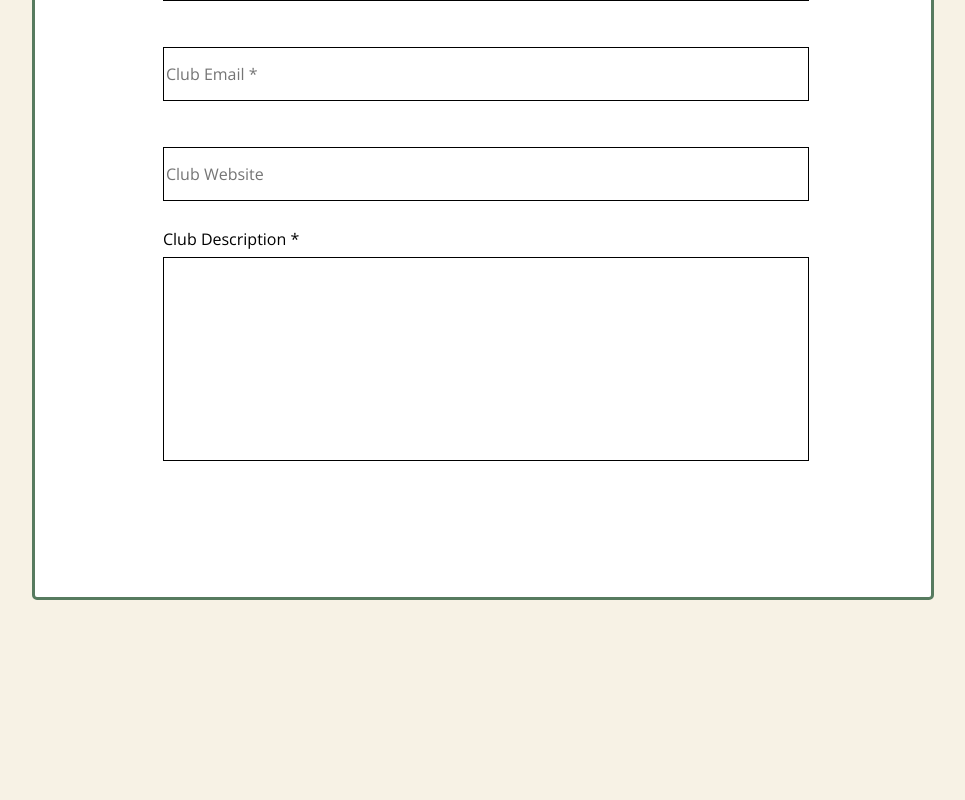
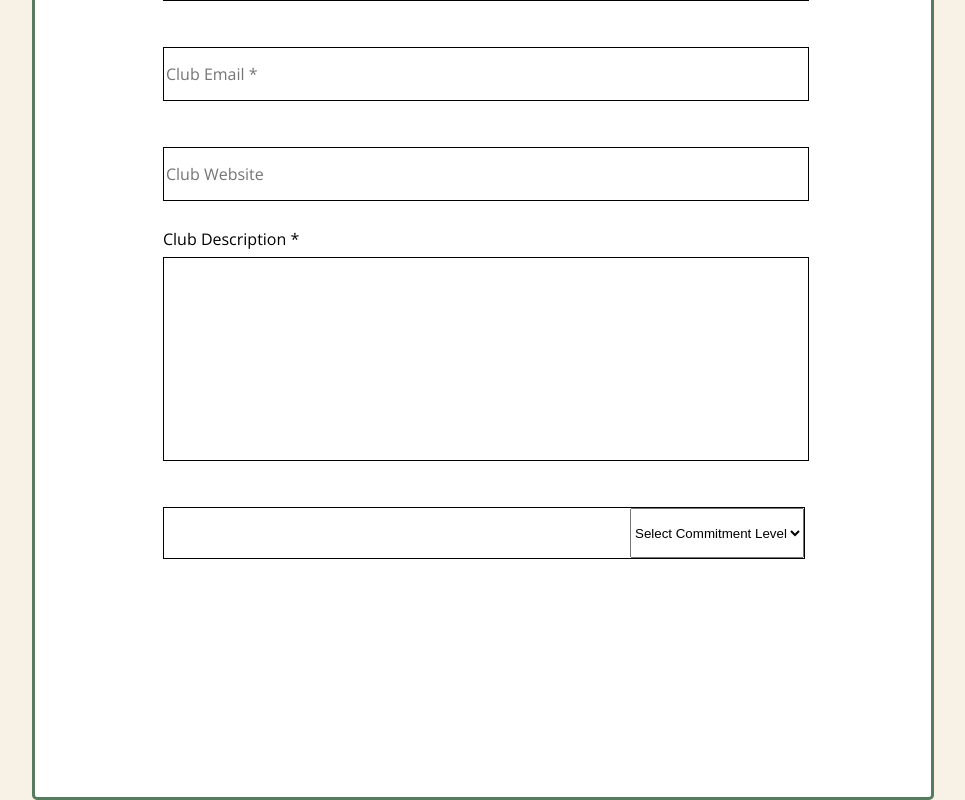
Before and after one commit to mikezhan88/Rate-My-Club, a React (Create React App) app in the folder rate-my-club/: page /register in a window 1280 px wide. Shown: the part 496-1296 px from the top of the page, without its empty margins (160-1125 px from the left). Before the commit the page ends 1096 px from the top, so only its background shows below. Built offline with nearby package versions, Linux system fonts and the light colour scheme.

Commit message:
still working on dropdowns

```diff
--- a/rate-my-club/package.json
+++ b/rate-my-club/package.json
@@ -7,6 +7,7 @@
     "@testing-library/react": "^13.4.0",
     "@testing-library/user-event": "^13.5.0",
     "react": "^18.2.0",
+    "react-bootstrap-validation": "^0.1.11",
     "react-dom": "^18.2.0",
     "react-scripts": "5.0.1",
     "web-vitals": "^2.1.4"
--- a/rate-my-club/src/components/RegisterPage/RegisterPage.js
+++ b/rate-my-club/src/components/RegisterPage/RegisterPage.js
@@ -1,6 +1,8 @@
 import React from 'react'
 import NavBar from '../NavBar/NavBar'
 import {Link} from 'react-router-dom'
+import Dropdown from 'react-bootstrap/Dropdown';
+import Form from 'react-bootstrap/Form';
 
 export default function RegisterPage() {
     return (
@@ -11,8 +13,9 @@ export default function RegisterPage() {
            <div className='register-smalltext'><p>Please Fill Out The Following Information To Join Our Deck!</p></div>
 
 
+
+           <div className='register-page-backdrop'>
            <span>
-           <div className='register-page-backdrop'>
                 <input type='text' className='register-clubname-box' placeholder='Club Name *' ></input>
                 <input type='text' className='register-abbreviation-box'placeholder='Club Abbreviation *' ></input>
                 <input type='text' className='register-email-box'placeholder='Club Email *' ></input>
@@ -21,20 +24,46 @@ export default function RegisterPage() {
                     <p>Club Description *</p>
                 </div>
                 <input type='textarea' className='register-description-box'placeholder='' ></input>
+                <div className='register-select-box'>
+                    <SelectBasicExample/>
+                </div>
 
+
+
+
+
+
+
+
+            </span>
             </div>
 
-            </span>
+
 
 
          </React.Fragment>
   )
 }
 
-// function textBoxes(props){
-//     return(
-//         <li className= 'register-page-text'>
-//             <input type='text' className='register-page-text'placeholder={props.text} ></input>
-//         </li>
-//     );
-//   }
+function DropdownItem(props){
+    return(
+        <li className= 'navbar-dropdownItem'>
+            <a>{props.text}</a>
+        </li>
+    );
+  }
+
+  function SelectBasicExample() {
+    return (
+        <div className= 'register-select-menu'>
+            <Form.Select size = "lg" >
+                <option> Select Commitment Level</option>
+                <option value="1"> less than 1 hour a week</option>
+                <option value="2"> 1-3 hours a week </option>
+                <option value="3">3-5 hours a week</option>
+                <option value="3">5-7 hours a week</option>
+                <option value="3">7+ hours a week</option>
+            </Form.Select>
+        </div>
+    );
+  }
--- a/rate-my-club/src/index.css
+++ b/rate-my-club/src/index.css
@@ -188,7 +188,7 @@ code {
   border-radius: 5px;
   padding: 0px 0px;
   width: 70vw;
-  height: 100%;
+  height: 1000px;
   border-color: #577B5F;
   border-style: solid;
 
@@ -268,6 +268,31 @@ code {
   top: 460px;
 }
 
+.register-select-box {
+  background: #FFFFFF;
+  border: 1px solid #000000;
+  border-radius: 0;
+  font-family: 'Open Sans';
+  font-size: 16px;
+  left: 10vw;
+  right: 10vw;
+  position: absolute;
+  width: 50vw;
+  height: 50px;
+  top: 710px;
+}
+
+.register-select-menu {
+  background: #FFFFFF;
+  right: 0px;
+  position: absolute;
+  width: fit-content;
+  height: 50px;
+
+  display: flex;
+}
+
+
 .register-text {
   left: 10vw;
   right: 10vw;
@@ -280,7 +305,7 @@ code {
 
 .register-logo {
   position: absolute;
-  width: 16vw;
+  width: 150px;
   /* height: 100px; */
   top: 50px;
   left: 42vw;
@@ -301,3 +326,8 @@ code {
   position: relative;
   top: 110px;
 }
+
+a:register-select-box {
+  display:flex;
+  font-size: 13px;
+}
```
Also changed, not shown: 2 other files (tests, documents, lock files or other folders).
